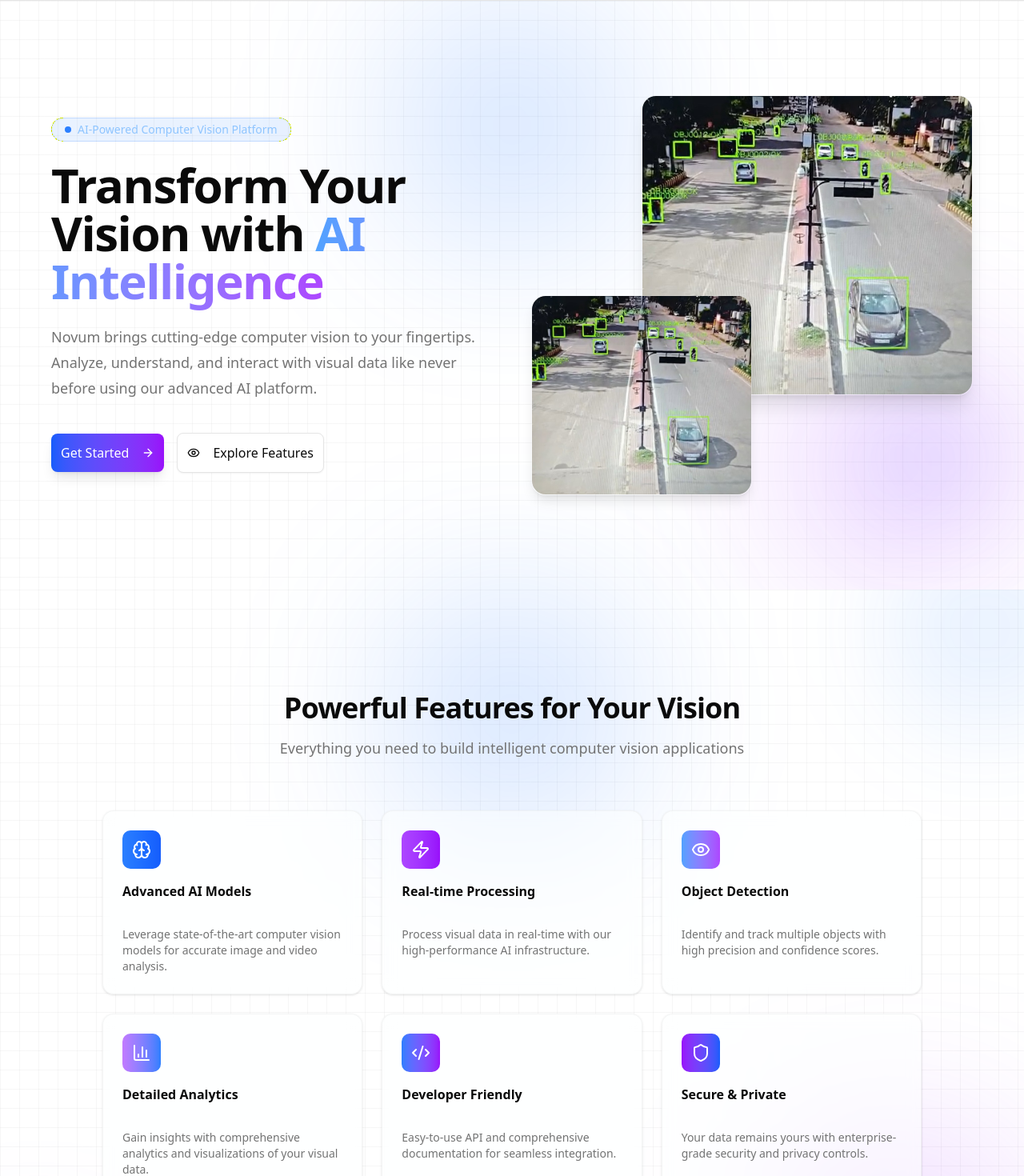
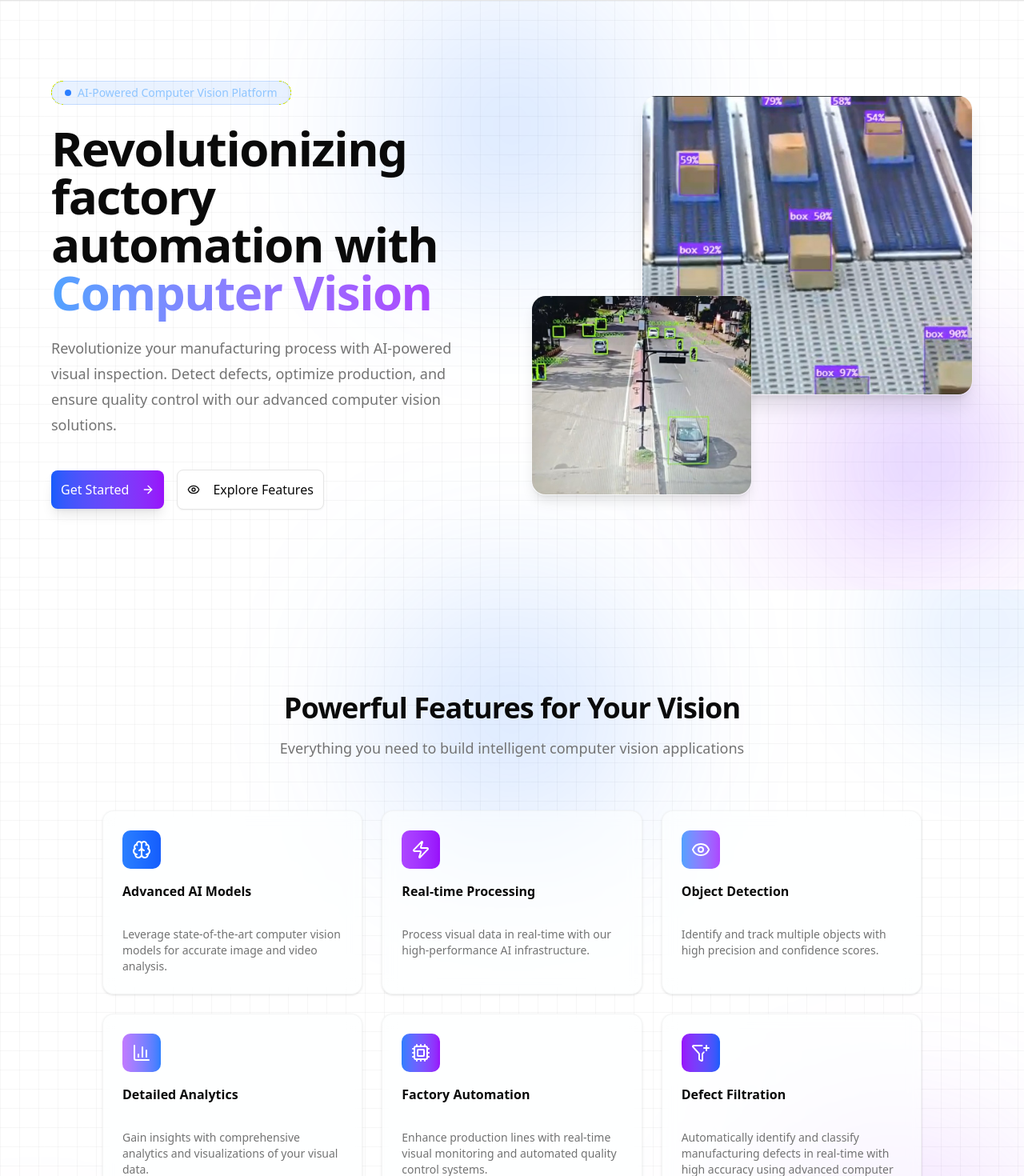
Before and after one commit to Ktsarvi/4.0-Hackathon, a Next.js app in the folder frontend/: page / in a window 1280 px wide. Shown: the part 80-1550 px from the top of the page at 80% size. Built offline with nearby package versions, Linux system fonts and the light colour scheme.

Commit message:
change features and hero section

```diff
--- a/frontend/src/app/homepage/components/Features.tsx
+++ b/frontend/src/app/homepage/components/Features.tsx
@@ -7,7 +7,14 @@ import {
   CardHeader,
   CardTitle,
 } from "@/components/ui/card";
-import { Brain, Eye, BarChart3, Zap, Shield, Code2 } from "lucide-react";
+import {
+  Brain,
+  Eye,
+  BarChart3,
+  Zap,
+  Cpu,
+  FunnelPlus,
+} from "lucide-react";
 
 const features = [
   {
@@ -39,17 +46,17 @@ const features = [
     gradient: "from-purple-400 to-blue-500",
   },
   {
-    title: "Developer Friendly",
+    title: "Factory Automation",
     description:
-      "Easy-to-use API and comprehensive documentation for seamless integration.",
-    icon: Code2,
+      "Enhance production lines with real-time visual monitoring and automated quality control systems.",
+    icon: Cpu,
     gradient: "from-blue-500 to-purple-600",
   },
   {
-    title: "Secure & Private",
+    title: "Defect Filtration",
     description:
-      "Your data remains yours with enterprise-grade security and privacy controls.",
-    icon: Shield,
+      "Automatically identify and classify manufacturing defects in real-time with high accuracy using advanced computer vision.",
+    icon: FunnelPlus,
     gradient: "from-purple-600 to-blue-600",
   },
 ];
--- a/frontend/src/app/homepage/components/HeroSection.tsx
+++ b/frontend/src/app/homepage/components/HeroSection.tsx
@@ -25,15 +25,15 @@ const HeroSection = () => {
               AI-Powered Computer Vision Platform
             </div>
             <h1 className="text-4xl font-bold tracking-tight text-foreground sm:text-5xl md:text-6xl">
-              Transform Your Vision with{" "}
+              Revolutionizing factory automation with{" "}
               <span className="bg-linear-to-r from-blue-400 to-purple-500 bg-clip-text text-transparent">
-                AI Intelligence
+                Computer Vision
               </span>
             </h1>
             <p className="mx-auto mt-6 max-w-2xl text-lg leading-8 text-muted-foreground lg:mx-0">
-              Novum brings cutting-edge computer vision to your fingertips.
-              Analyze, understand, and interact with visual data like never
-              before using our advanced AI platform.
+              Revolutionize your manufacturing process with AI-powered visual
+              inspection. Detect defects, optimize production, and ensure
+              quality control with our advanced computer vision solutions.
             </p>
             <div className="mt-10 flex flex-col sm:flex-row items-center justify-center lg:justify-start gap-4">
               <Link href="/dashboard">
@@ -56,7 +56,7 @@ const HeroSection = () => {
             {/* Main image */}
             <div className="absolute top-0 right-0 w-3/4 h-3/4 rounded-2xl overflow-hidden border border-border/20 shadow-xl">
               <Image
-                src="/images/carsid.png"
+                src="/images/boxid.png"
                 alt="AI visualization"
                 fill
                 className="object-cover"
```
Also changed, not shown: frontend/public/images/boxid.png (added).
